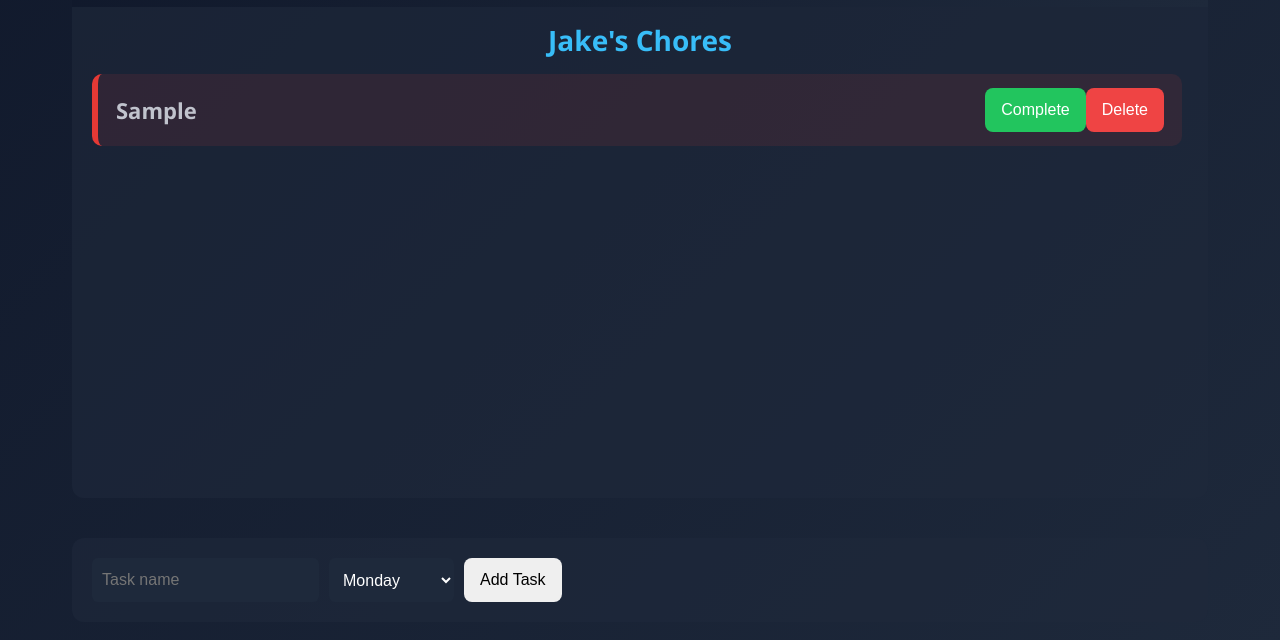
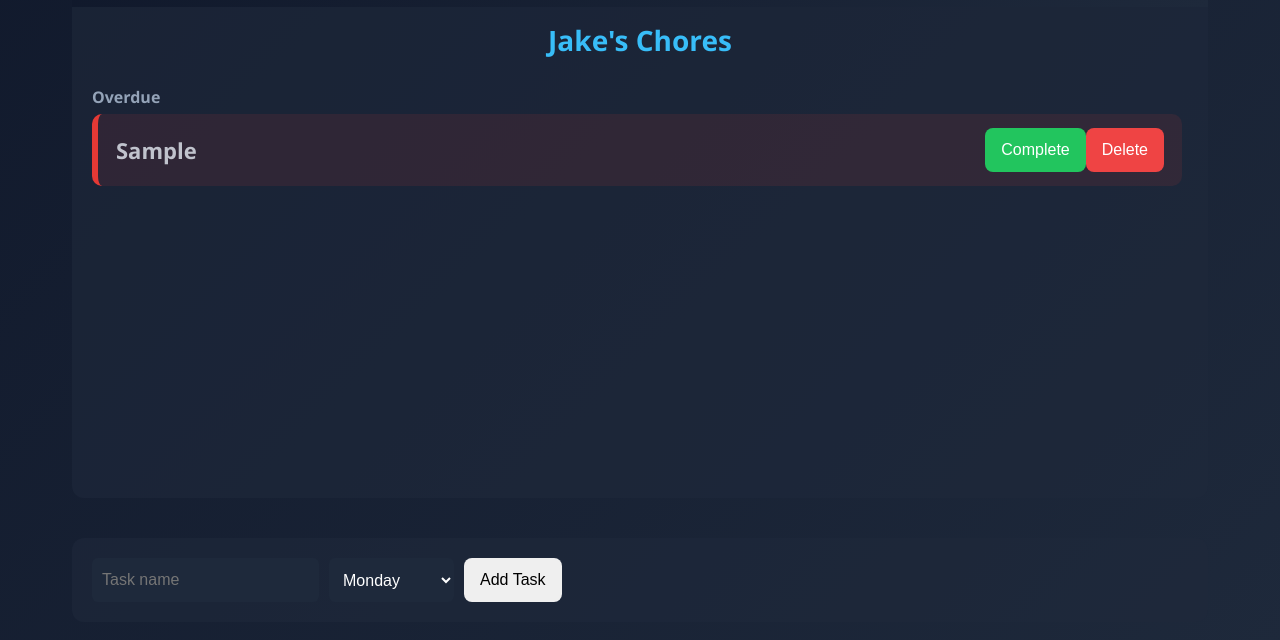
Before and after one commit to JakeHollcroft/chores, a plain HTML site: page index.html in a window 1280 px wide. Both pictures are taken after typing "Sample" into the empty fields and a click on the button "Add Task". Shown: the part 442-1082 px from the top of the page. Drawn offline with Linux system fonts and the light colour scheme.

Commit message:
updated overdue logic

```diff
--- a/index.html
+++ b/index.html
@@ -230,32 +230,90 @@ function render(){
     const list = document.getElementById("taskList");
     list.innerHTML = "";
 
-    const filterValue =
-        document.getElementById("dayFilter").value;
+    const filterValue = document.getElementById("dayFilter").value;
 
-    const tasks = loadTasks().filter(task => {
+    const tasks = loadTasks();
+
+    let overdueTasks = [];
+    let selectedTasks = [];
+    let completedTasks = [];
+
+    const selectedDay =
+        filterValue === "week"
+        ? todayWeekday
+        : parseInt(filterValue);
+
+    tasks.forEach(task => {
+
+        const completed = task.completions.includes(monday);
+
+        const isOverdue =
+            !completed &&
+            task.weekday < todayWeekday;
+
+        if(isOverdue){
+
+            overdueTasks.push(task);
+
+        }
+        else if(filterValue === "week" || task.weekday === selectedDay){
+
+            if(completed){
+                completedTasks.push(task);
+            } else {
+                selectedTasks.push(task);
+            }
+
+        }
+
+    });
+
+    overdueTasks.sort((a,b)=>a.weekday-b.weekday);
+    selectedTasks.sort((a,b)=>a.weekday-b.weekday);
+    completedTasks.sort((a,b)=>a.weekday-b.weekday);
+
+    if(overdueTasks.length){
+
+        const title = document.createElement("div");
+        title.className = "section-title";
+        title.innerText = "Overdue";
+        list.appendChild(title);
+
+        overdueTasks.forEach(task=>{
+            list.appendChild(createCard(task));
+        });
+
+    }
+
+    if(selectedTasks.length){
+
+        const title = document.createElement("div");
+        title.className = "section-title";
 
         if(filterValue === "week"){
-            return true;
+            title.innerText = "This Week";
         } else {
-            return task.weekday === parseInt(filterValue);
+            const days = [
+                "Monday","Tuesday","Wednesday",
+                "Thursday","Friday","Saturday","Sunday"
+            ];
+            title.innerText = days[selectedDay];
         }
-    });
 
-    tasks.sort((a,b) => {
-        const aDone = a.completions.includes(monday);
-        const bDone = b.completions.includes(monday);
-        if(aDone !== bDone) return aDone ? 1 : -1;
-        return a.weekday - b.weekday;
-    });
+        list.appendChild(title);
 
-    tasks.forEach(task=>{
+        selectedTasks.forEach(task=>{
+            list.appendChild(createCard(task));
+        });
+
+    }
+
+    completedTasks.forEach(task=>{
         list.appendChild(createCard(task));
     });
 
     updateProgress(filterValue);
 }
-
 render();
 
 /* PROGRESS */
--- a/styles.css
+++ b/styles.css
@@ -390,3 +390,9 @@ button.edit {
     from { opacity: 1; }
     to { opacity: 0.75; }
 }
+.section-title {
+    font-size: 16px;
+    color: #94a3b8;
+    margin: 12px 0 6px 0;
+    font-weight: 600;
+}
```
